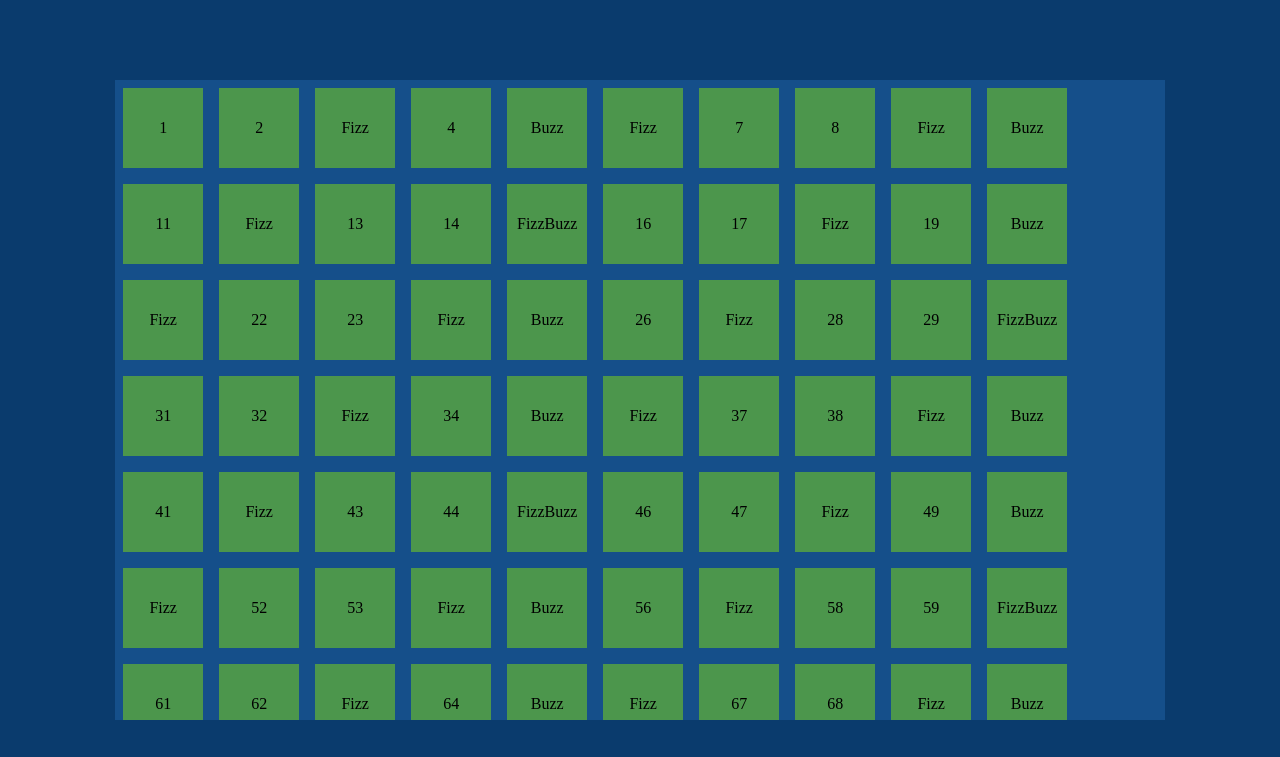
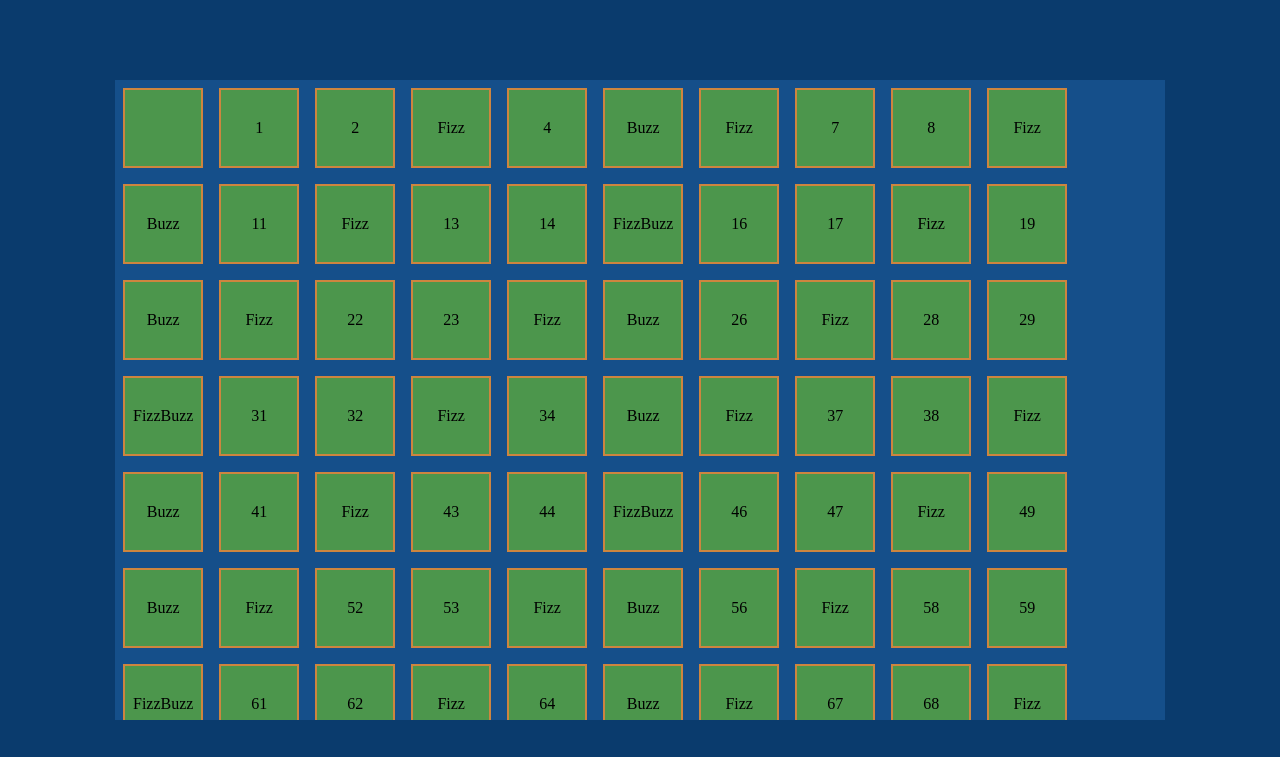
Before and after one commit to Daedry/js-fizzbuzzdom, a plain HTML site: page bonus/index.html in a window 1280 px wide. Drawn offline with Linux system fonts and the light colour scheme.

Commit message:
add bonus mileston3

```diff
--- a/bonus/asset/main.js
+++ b/bonus/asset/main.js
@@ -8,33 +8,29 @@ Per i numeri che sono sia multipli di 3 che di 5 stampi FizzBuzz.
 */
 
 for (var i = 1; i <= 100; i++) {
-
   if (i % 3 == 0 && i % 5 == 0) {
     console.log("FizzBuzz");
-    document.getElementById('grid').innerHTML += `
-    <div class="cell">
-    FizzBuzz
+    document.getElementById("grid").innerHTML += `
+    <div id="cells">
+           FizzBuzz
     </div>`;
-
   } else if (i % 5 == 0) {
     console.log("Buzz");
-    document.getElementById('grid').innerHTML += `
-    <div class="cell">
-    Buzz
+    document.getElementById("grid").innerHTML += `
+    <div id="cells">
+      Buzz
     </div>`;
-
   } else if (i % 3 == 0) {
     console.log("Fizz");
-    document.getElementById('grid').innerHTML += `
-    <div class="cell">
-    Fizz
+    document.getElementById("grid").innerHTML += `
+    <div id="cells">
+      Fizz
     </div>`;
-
   } else {
     console.log(i);
-    document.getElementById('grid').innerHTML += `
-    <div class="cell">
-    ${i}
+    document.getElementById("grid").innerHTML += `
+    <div id="cells">
+      ${i}
     </div>`;
   }
 }
--- a/bonus/asset/style.css
+++ b/bonus/asset/style.css
@@ -1,14 +1,14 @@
-*{
+* {
   margin: 0;
   padding: 0;
   box-sizing: border-box;
 }
 
-body{
+body {
   background-color: rgb(10, 59, 109);
 }
 
-.container{
+.container {
   width: 82vw;
   height: 80vh;
   margin: 10vh auto;
@@ -16,24 +16,21 @@ body{
   background-color: rgb(21, 79, 138);
 }
 
-#grid{
+#grid {
   display: flex;
   flex-wrap: wrap;
-
 }
 
-.cell{
-
+#cells {
+  display: flex;
+  align-items: center;
+  justify-content: center;
   width: 80px;
   height: 80px;
   background-color: rgb(76, 150, 76);
-    border: px solid peru;
+  border: 2px solid peru;
   margin: 0.5rem;
-    display:  flex;
-    align-items: center;
-    justify-content: center;
 }
-
 
 ::-webkit-scrollbar {
   width: 4px;
--- a/bonus/index.html
+++ b/bonus/index.html
@@ -1,5 +1,6 @@
 <!DOCTYPE html>
 <html lang="en">
+
 <head>
     <meta charset="UTF-8">
     <meta http-equiv="X-UA-Compatible" content="IE=edge">
@@ -7,15 +8,19 @@
     <title>FizzBuzzDom-bunus</title>
     <link rel="stylesheet" href="./asset/style.css">
 </head>
+
 <body>
 
     <div class="container">
         <div id="grid">
+            <div id="cells">
 
+            </div>
         </div>
     </div>
 
 
     <script src="./asset/main.js"></script>
 </body>
+
 </html>
```
Lines whose indentation alone changed are shown as unchanged.
